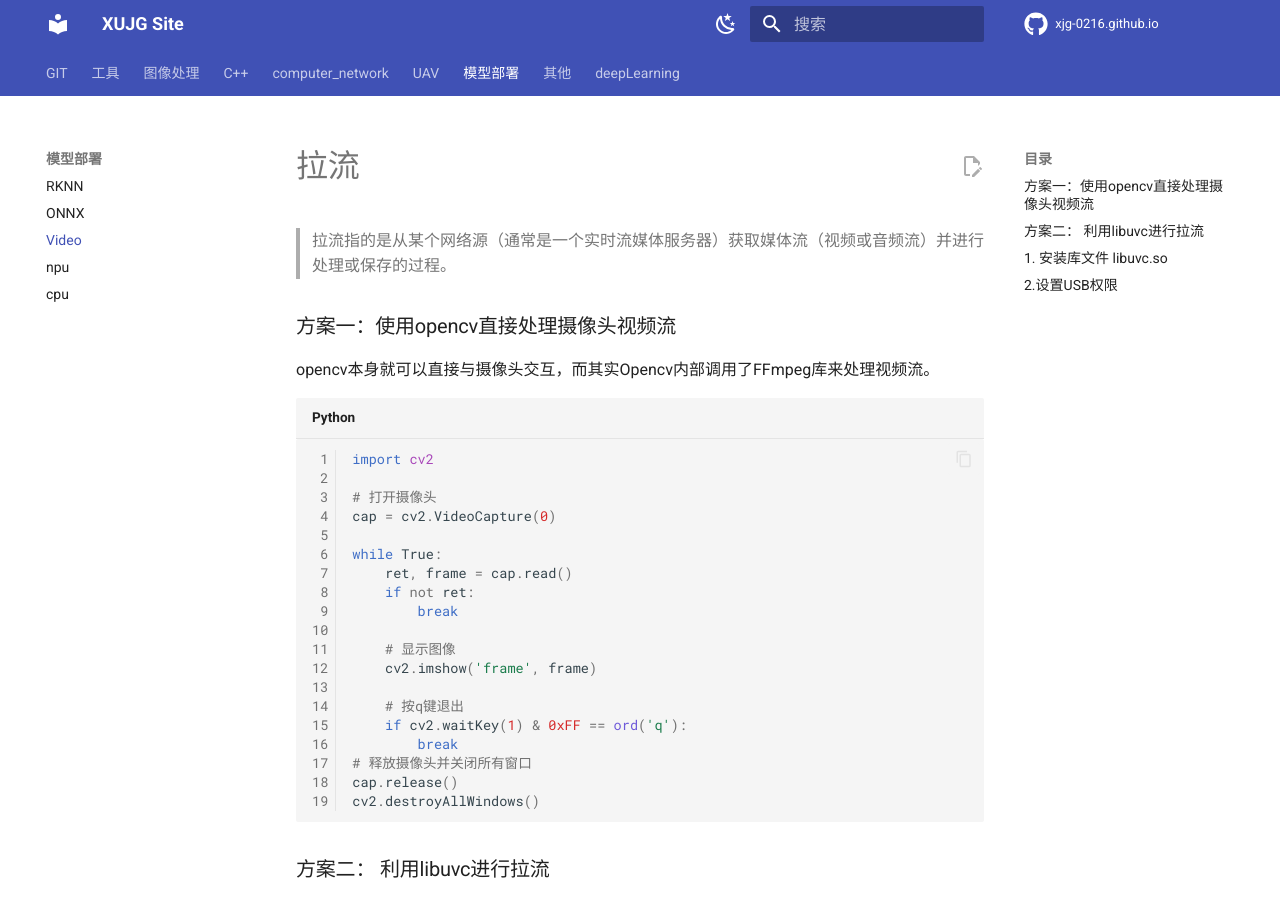
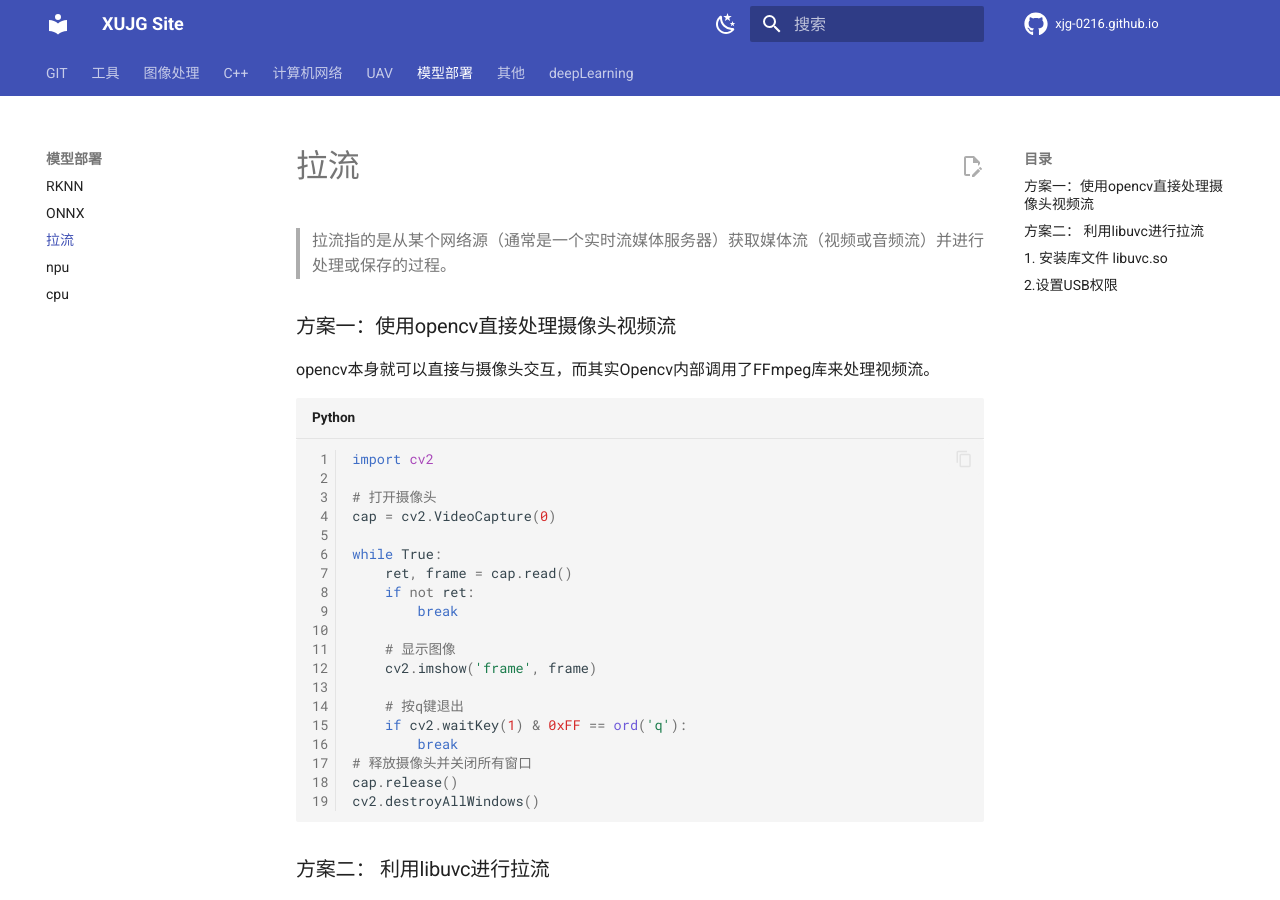
Before and after one commit to Xjg-0216/xjg-0216.github.io, an MkDocs documentation site: the page built from docs/deploy/video.md, in a window 1280 px wide and 900 px high. Built offline with MkDocs 1.6.1 and Material for MkDocs 9.7.7, drawn with Linux system fonts in a browser that asks for light colours; comment, search, counter and statistics services are not loaded; part of the change alters nothing that is shown.

Commit message:
update bug

```diff
--- a/docs/deploy/video.md
+++ b/docs/deploy/video.md
@@ -1,11 +1,3 @@
-<!--
- * @Descripttion:
- * @Author: xujg
- * @version:
- * @Date: 2024-08-16 09:55:07
- * @LastEditTime: 2024-08-27 18:16:52
--->
-
 # 拉流
 
 > 拉流指的是从某个网络源（通常是一个实时流媒体服务器）获取媒体流（视频或音频流）并进行处理或保存的过程。
--- a/mkdocs.yml
+++ b/mkdocs.yml
@@ -69,7 +69,7 @@ nav:
       - C++/13-lambda.md
       - C++/question.md
       - C++/hdf5.md
-  - computer_network:
+  - 计算机网络:
     - computer_network/01-client_server.md
   - UAV:
     - UAV/01-elevation.md
```
